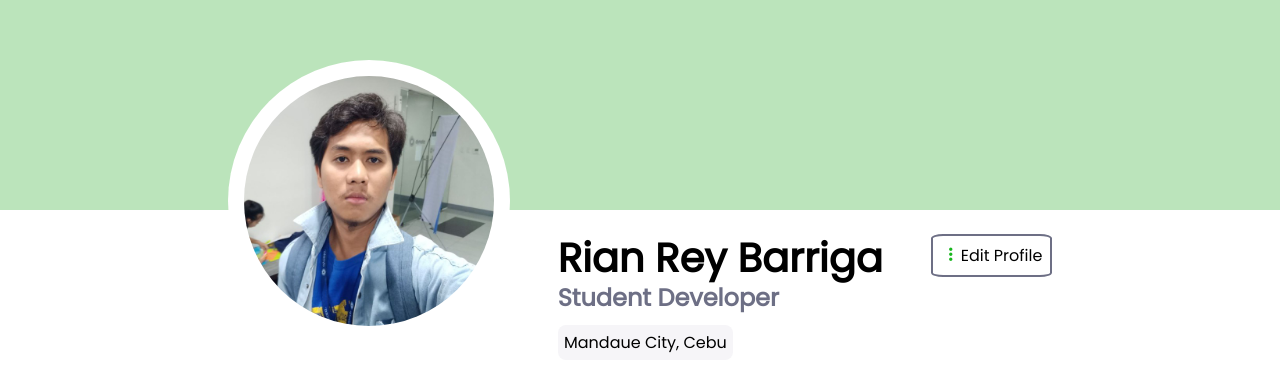
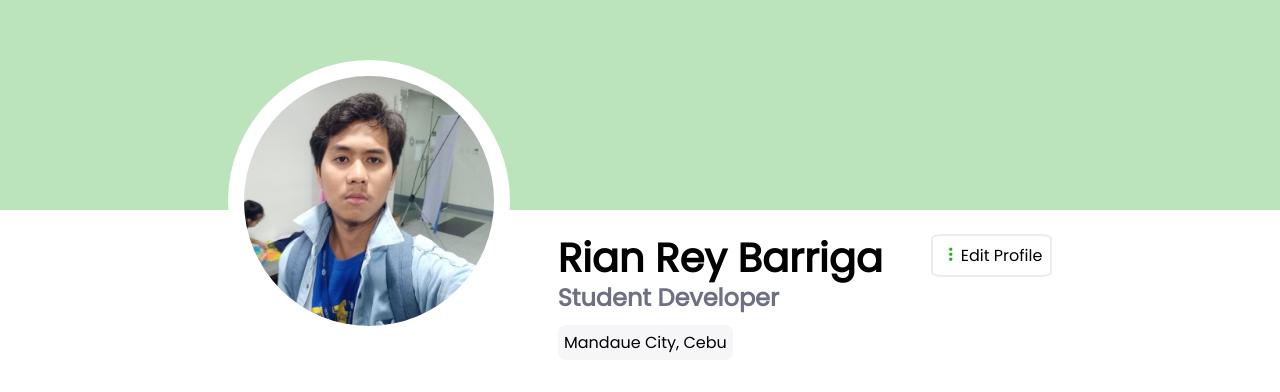
Before and after one commit to CodePhilanthropist/fantastic-funicular, a website: page index.html in a window 1280 px wide. Shown: the part 110-502 px from the top of the page. Drawn offline with nearby package versions, Linux system fonts and the light colour scheme.

Commit message:
define a border color

```diff
--- a/scss/_variables.scss
+++ b/scss/_variables.scss
@@ -2,3 +2,4 @@ $base-color: #bbe4bb;
 $secondary-font: #6d6f85;
 $highlighter: #f6f5f8;
 $green-highlighter: #17b61d;
+$border-color: #ececf0;
--- a/scss/style.scss
+++ b/scss/style.scss
@@ -57,7 +57,7 @@ body {
             position: relative;
             top: 2rem;
             padding: .5rem;
-            border: 2px solid $secondary-font;
+            border: 2px solid $border-color;
             border-radius: 10%;
             i{
                 color: $green-highlighter;
```
Also changed, not shown: scss/style.css, 1 other file.
